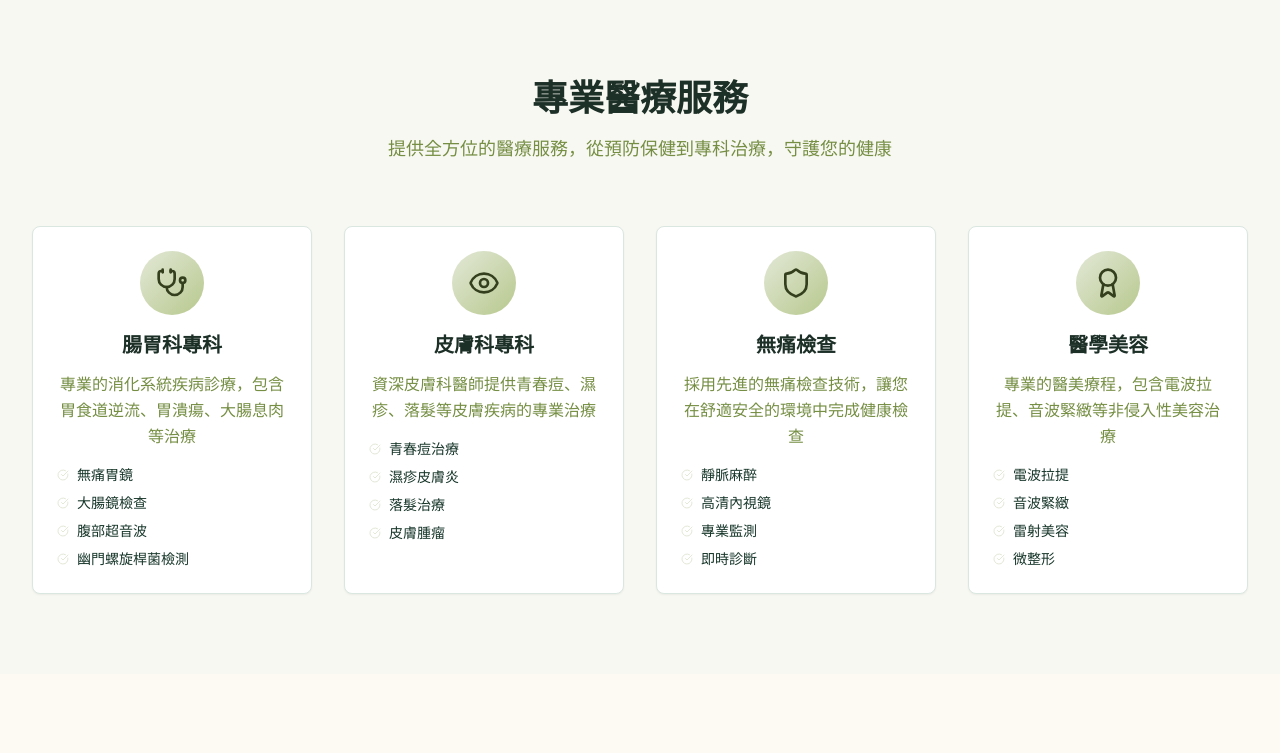
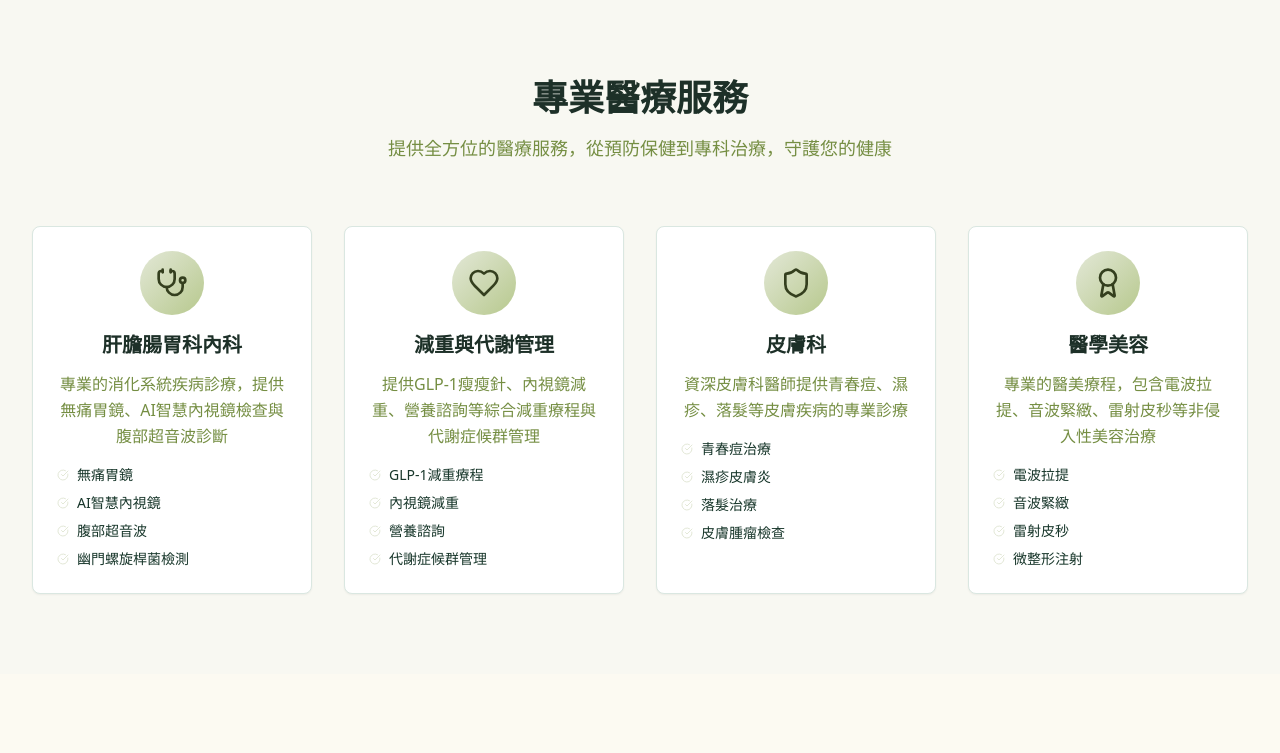
Before and after one commit to sylchang/jietrue-speed-up, a React (Vite) app: page / in a window 1280 px wide. Shown: the part 659-1412 px from the top of the page. Built offline with nearby package versions, Linux system fonts and the light colour scheme.

Commit message:
Fix professional medical services categories
Update the four categories under "專業醫療服務" to match the "診療項目" for consistency.

```diff
--- a/src/pages/Index.tsx
+++ b/src/pages/Index.tsx
@@ -24,27 +24,27 @@ const Index = () => {
   const features = [
     {
       icon: <Stethoscope className="w-8 h-8" />,
-      title: "腸胃科專科",
-      description: "專業的消化系統疾病診療，包含胃食道逆流、胃潰瘍、大腸息肉等治療",
-      services: ["無痛胃鏡", "大腸鏡檢查", "腹部超音波", "幽門螺旋桿菌檢測"]
+      title: "肝膽腸胃科內科",
+      description: "專業的消化系統疾病診療，提供無痛胃鏡、AI智慧內視鏡檢查與腹部超音波診斷",
+      services: ["無痛胃鏡", "AI智慧內視鏡", "腹部超音波", "幽門螺旋桿菌檢測"]
     },
     {
-      icon: <Eye className="w-8 h-8" />,
-      title: "皮膚科專科",
-      description: "資深皮膚科醫師提供青春痘、濕疹、落髮等皮膚疾病的專業治療",
-      services: ["青春痘治療", "濕疹皮膚炎", "落髮治療", "皮膚腫瘤"]
+      icon: <Heart className="w-8 h-8" />,
+      title: "減重與代謝管理",
+      description: "提供GLP-1瘦瘦針、內視鏡減重、營養諮詢等綜合減重療程與代謝症候群管理",
+      services: ["GLP-1減重療程", "內視鏡減重", "營養諮詢", "代謝症候群管理"]
     },
     {
       icon: <Shield className="w-8 h-8" />,
-      title: "無痛檢查",
-      description: "採用先進的無痛檢查技術，讓您在舒適安全的環境中完成健康檢查",
-      services: ["靜脈麻醉", "高清內視鏡", "專業監測", "即時診斷"]
+      title: "皮膚科",
+      description: "資深皮膚科醫師提供青春痘、濕疹、落髮等皮膚疾病的專業診療",
+      services: ["青春痘治療", "濕疹皮膚炎", "落髮治療", "皮膚腫瘤檢查"]
     },
     {
       icon: <Award className="w-8 h-8" />,
       title: "醫學美容",
-      description: "專業的醫美療程，包含電波拉提、音波緊緻等非侵入性美容治療",
-      services: ["電波拉提", "音波緊緻", "雷射美容", "微整形"]
+      description: "專業的醫美療程，包含電波拉提、音波緊緻、雷射皮秒等非侵入性美容治療",
+      services: ["電波拉提", "音波緊緻", "雷射皮秒", "微整形注射"]
     }
   ];
 
```
